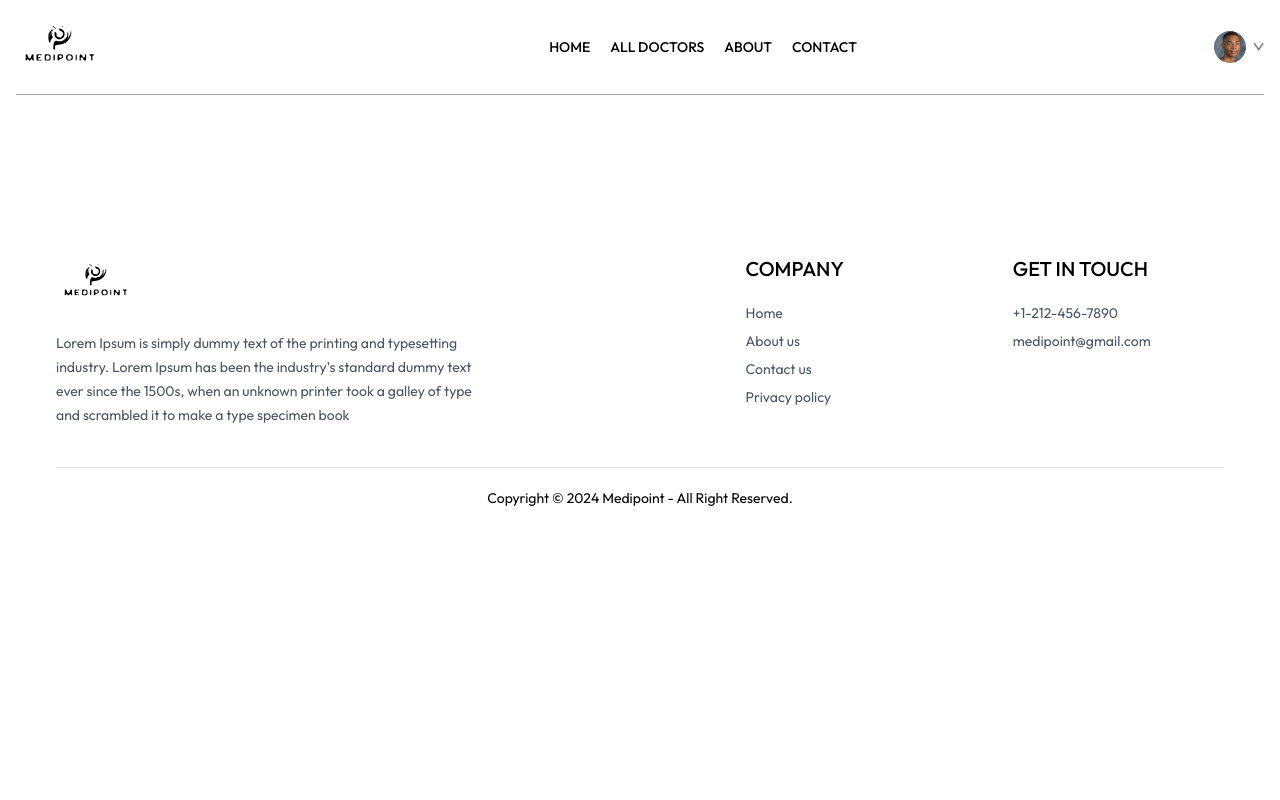
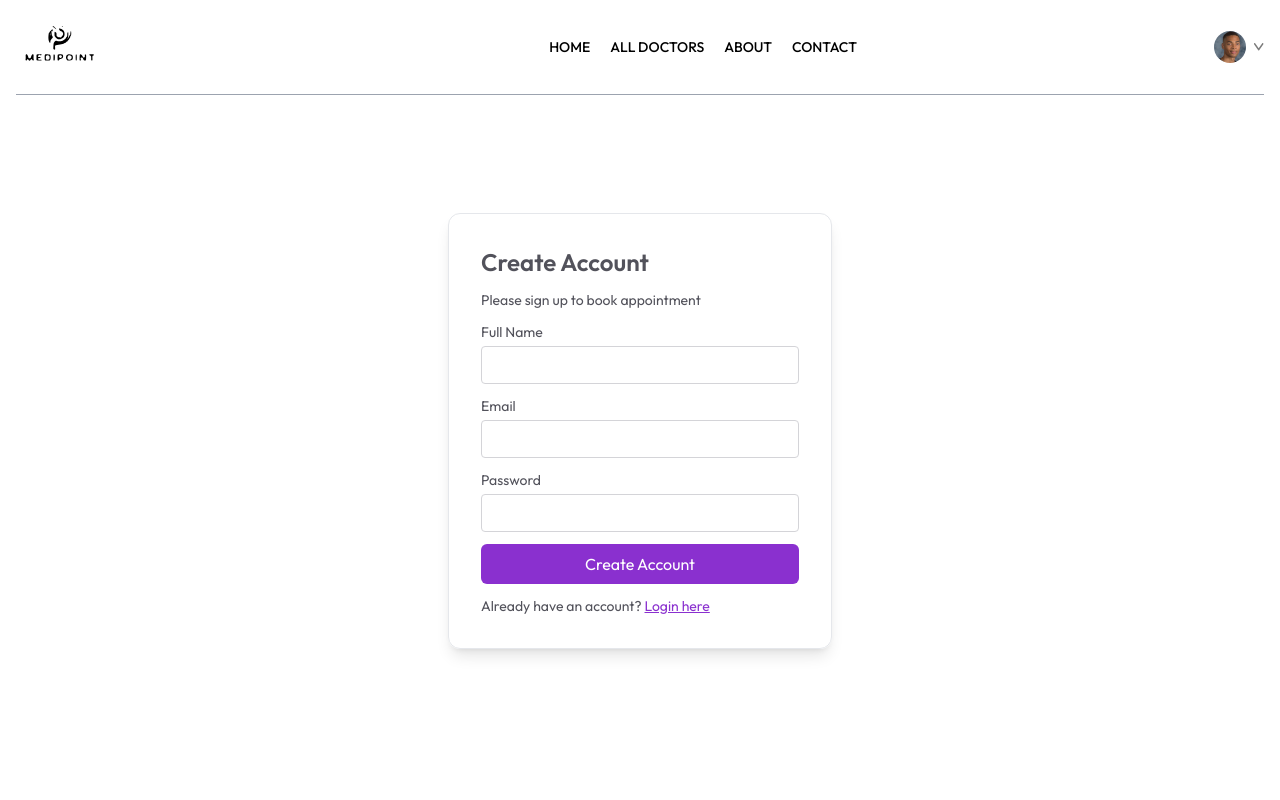
Before and after one commit to arnoldcod/medipoint, a React (Vite) app in the folder frontend/: page /login in a window 1280 px wide. Shown: the top 800 px of the page. Built offline with nearby package versions, Linux system fonts and the light colour scheme.

Commit message:
added functionality to login page

```diff
--- a/frontend/src/pages/Login.jsx
+++ b/frontend/src/pages/Login.jsx
@@ -1,12 +1,87 @@
 // eslint-disable-next-line no-unused-vars
-import React from 'react'
+import React, { useState } from "react";
 
 const Login = () => {
-  return (
-    <div>
+    const [state, setState] = useState("Sign Up");
 
-    </div>
-  )
-}
+    const [email, setEmail] = useState("");
+    const [password, setPassword] = useState("");
+    const [name, setName] = useState("");
 
-export default Login
+    const onSubmitHandler = async (event) => {
+        event.prevenntDefault();
+    };
+
+    return (
+        <form className="min-h-[80vh] flex items-center">
+            <div className="flex flex-col gap-3 m-auto items-start p-8 min-w-[340px] sm:min-w-96 border rounded-xl text-zinc-600  text-sm shadow-lg">
+                <p className="text-2xl font-semibold">
+                    {state === "Sign Up" ? "Create Account" : "Login"}
+                </p>
+                <p>
+                    Please {state === "Sign Up" ? "sign up" : "login"} to book
+                    appointment
+                </p>
+                {state === "Sign Up" && (
+                    <div className="w-full">
+                        <p>Full Name</p>
+                        <input
+                            className="border border-zinc-300 rounded w-full p-2 mt-1"
+                            type="text"
+                            onChange={(e) => setName(e.target.name)}
+                            value={name}
+                            required
+                        />
+                    </div>
+                )}
+
+                <div className="w-full">
+                    <p>Email</p>
+                    <input
+                        className="border border-zinc-300 rounded w-full p-2 mt-1"
+                        type="email"
+                        onChange={(e) => setEmail(e.target.name)}
+                        value={email}
+                        required
+                    />
+                </div>
+                <div className="w-full">
+                    <p>Password</p>
+                    <input
+                        className="border border-zinc-300 rounded w-full p-2 mt-1"
+                        type="password"
+                        onChange={(e) => setPassword(e.target.name)}
+                        value={password}
+                        required
+                    />
+                </div>
+                <button className="bg-primary text-white w-full py-2 rounded-md text-base">
+                    {state === "Sign Up" ? "Create Account" : "Login"}
+                </button>
+                {state === "Sign Up" ? (
+                    <p>
+                        Already have an account?{" "}
+                        <span
+                            onClick={() => setState("Login")}
+                            className="text-primary underline cursor-pointer"
+                        >
+                            Login here
+                        </span>{" "}
+                    </p>
+                ) : (
+                    <p>
+                        Don't have an account?{" "}
+                        <span
+                            onClick={() => setState("Sign Up")}
+                            className="text-primary underline cursor-pointer"
+                        >
+                            Click here
+                        </span>{" "}
+                    </p>
+                )}
+            </div>
+        </form>
+    );
+};
+
+export default Login;
```
